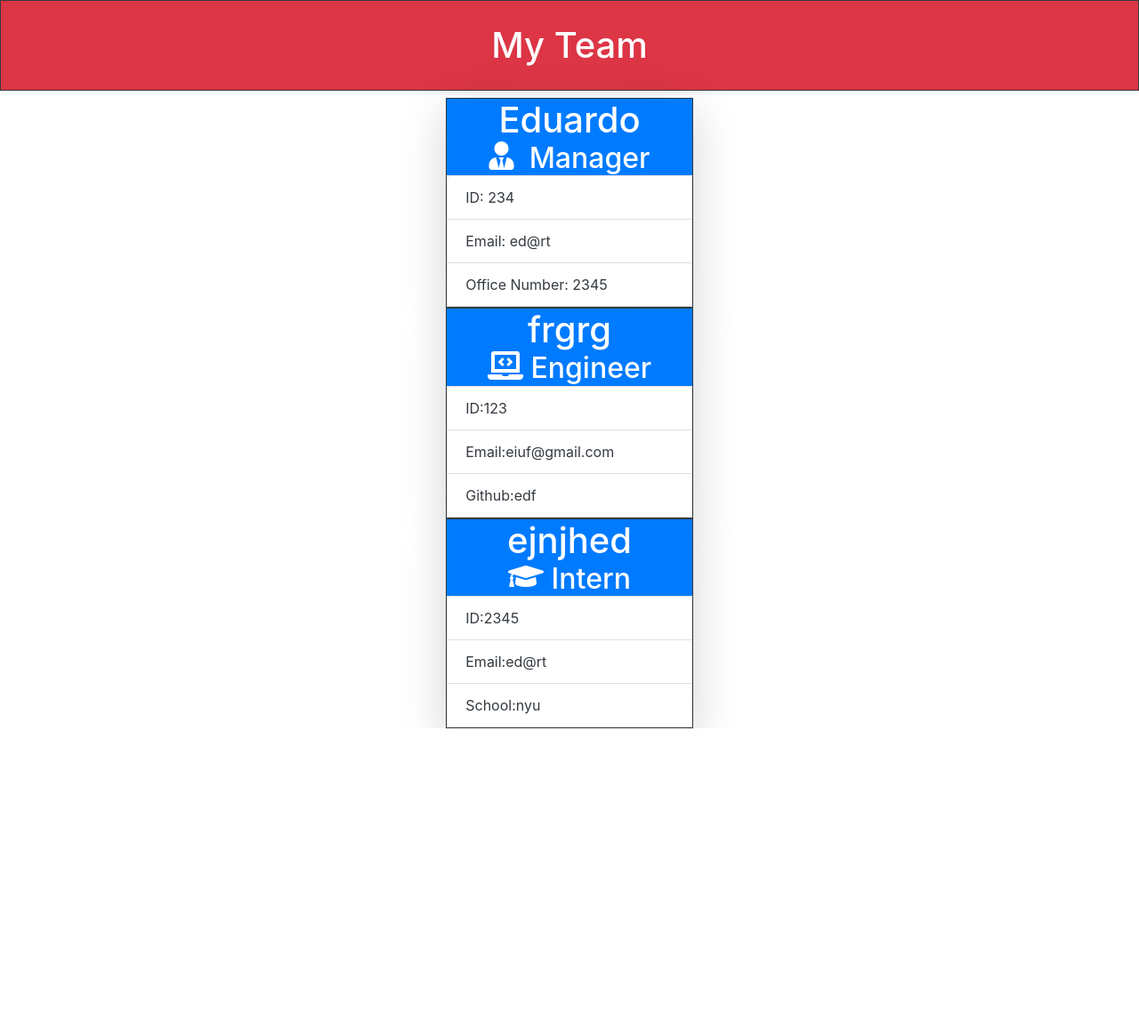
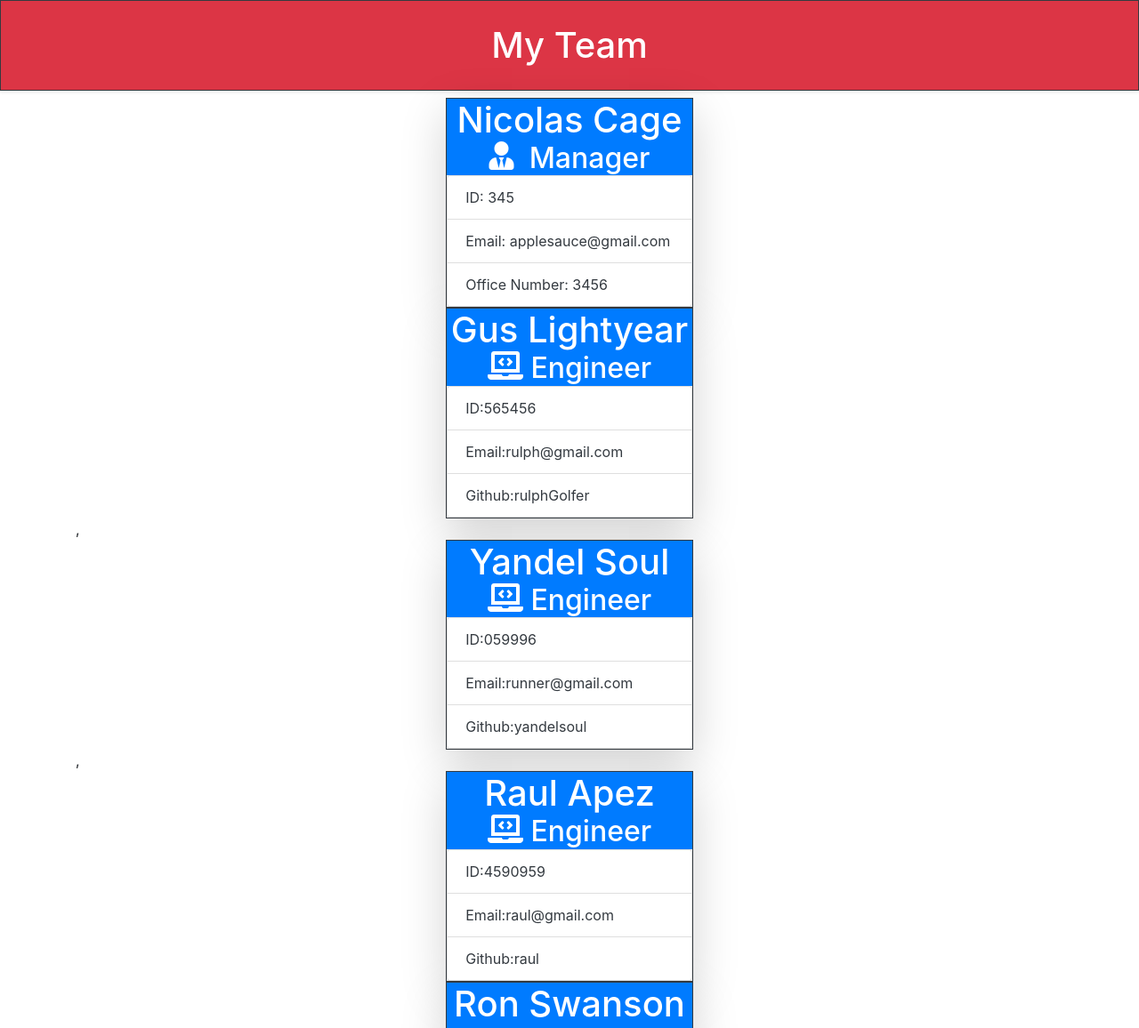
Before and after one commit to eurbaezjr/employee-management-application, a website: page Develop/output/team.html in a window 1280 px wide. Shown: the top 1156 px of the page at 89% size. Before the commit the page ends 819 px from the top, so only its background shows below. Drawn offline with nearby package versions, Linux system fonts and the light colour scheme.

Commit message:
added media

```diff
--- a/Develop/output/team.html
+++ b/Develop/output/team.html
@@ -25,34 +25,67 @@
 <div class="container justify-content-center mt-2 mb-0">
 <div class="container border border-dark border-1 w-25 shadow-lg">
 
-        <h1 class="row justify-content-center bg-primary mb-0 text-white">Eduardo</h1>
+        <h1 class="row justify-content-center bg-primary mb-0 text-white">Nicolas Cage</h1>
         <h2 class="row justify-content-center bg-primary mt-0 mb-0 text-white"><i class="fas fa-user-tie"></i></i> &nbsp; Manager</h2>
 
     <ul class="row list-group mt-0">
-        <li class="list-group-item text-dark" id="employeeId">ID: 234</li>
-        <li class="list-group-item text-dark" id="employeeEmail">Email: ed@rt</li>
-        <li class="list-group-item text-dark" id="officeNum">Office Number: 2345</li>
+        <li class="list-group-item text-dark" id="employeeId">ID: 345</li>
+        <li class="list-group-item text-dark" id="employeeEmail">Email: applesauce@gmail.com</li>
+        <li class="list-group-item text-dark" id="officeNum">Office Number: 3456</li>
     </ul>
 </div>
 <div class="container border border-dark border-1 w-25 shadow-lg">
 
-        <h1 class="row justify-content-center bg-primary mb-0 text-white">frgrg</h1>
+        <h1 class="row justify-content-center bg-primary mb-0 text-white">Gus Lightyear</h1>
         <h2 class="row justify-content-center bg-primary mt-0 mb-0 text-white"><i class="fas fa-laptop-code"></i>&nbsp;Engineer</h2>
 
     <ul class="row list-group mt-0">
-        <li class="list-group-item text-dark" id="employeeId">ID:123</li>
-        <li class="list-group-item text-dark" id="employeeEmail">Email:eiuf@gmail.com</li>
-        <li class="list-group-item text-dark" id="Github">Github:edf</li>
+        <li class="list-group-item text-dark" id="employeeId">ID:565456</li>
+        <li class="list-group-item text-dark" id="employeeEmail">Email:rulph@gmail.com</li>
+        <li class="list-group-item text-dark" id="Github">Github:rulphGolfer</li>
+    </ul>
+</div>,
+<div class="container border border-dark border-1 w-25 shadow-lg">
+
+        <h1 class="row justify-content-center bg-primary mb-0 text-white">Yandel Soul</h1>
+        <h2 class="row justify-content-center bg-primary mt-0 mb-0 text-white"><i class="fas fa-laptop-code"></i>&nbsp;Engineer</h2>
+
+    <ul class="row list-group mt-0">
+        <li class="list-group-item text-dark" id="employeeId">ID:059996</li>
+        <li class="list-group-item text-dark" id="employeeEmail">Email:runner@gmail.com</li>
+        <li class="list-group-item text-dark" id="Github">Github:yandelsoul</li>
+    </ul>
+</div>,
+<div class="container border border-dark border-1 w-25 shadow-lg">
+
+        <h1 class="row justify-content-center bg-primary mb-0 text-white">Raul Apez</h1>
+        <h2 class="row justify-content-center bg-primary mt-0 mb-0 text-white"><i class="fas fa-laptop-code"></i>&nbsp;Engineer</h2>
+
+    <ul class="row list-group mt-0">
+        <li class="list-group-item text-dark" id="employeeId">ID:4590959</li>
+        <li class="list-group-item text-dark" id="employeeEmail">Email:raul@gmail.com</li>
+        <li class="list-group-item text-dark" id="Github">Github:raul</li>
     </ul>
 </div><div class="container border border-dark border-1 w-25 shadow-lg">
 
-        <h1 class="row justify-content-center bg-primary mb-0 text-white">ejnjhed</h1>
+        <h1 class="row justify-content-center bg-primary mb-0 text-white">Ron Swanson</h1>
         <h2 class="row justify-content-center bg-primary mt-0 mb-0 text-white"><i class="fas fa-graduation-cap"></i> &nbsp;Intern</h2>
 
     <ul class="row list-group mt-0">
-        <li class="list-group-item text-dark" id="employeeId">ID:2345</li>
-        <li class="list-group-item text-dark" id="employeeEmail">Email:ed@rt</li>
-        <li class="list-group-item text-dark" id="school">School:nyu</li>
+        <li class="list-group-item text-dark" id="employeeId">ID:4567</li>
+        <li class="list-group-item text-dark" id="employeeEmail">Email:urrub@gmai.com</li>
+        <li class="list-group-item text-dark" id="school">School:NYU</li>
+    </ul>
+</div>
+,<div class="container border border-dark border-1 w-25 shadow-lg">
+
+        <h1 class="row justify-content-center bg-primary mb-0 text-white">Daniel Ronner</h1>
+        <h2 class="row justify-content-center bg-primary mt-0 mb-0 text-white"><i class="fas fa-graduation-cap"></i> &nbsp;Intern</h2>
+
+    <ul class="row list-group mt-0">
+        <li class="list-group-item text-dark" id="employeeId">ID:345</li>
+        <li class="list-group-item text-dark" id="employeeEmail">Email:dannyrun@gmail.com</li>
+        <li class="list-group-item text-dark" id="school">School:UCLA</li>
     </ul>
 </div>
 </div>
```
Also changed, not shown: README.md, 1 other file.
